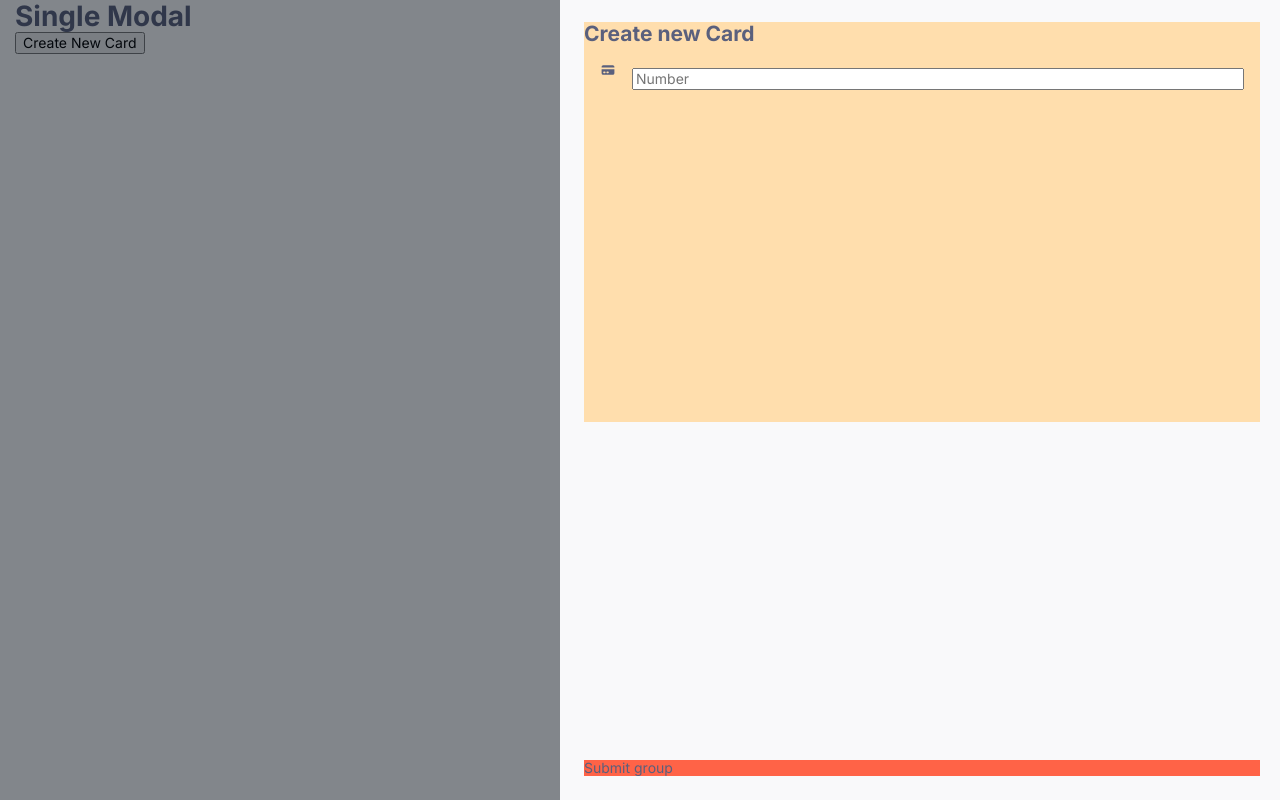
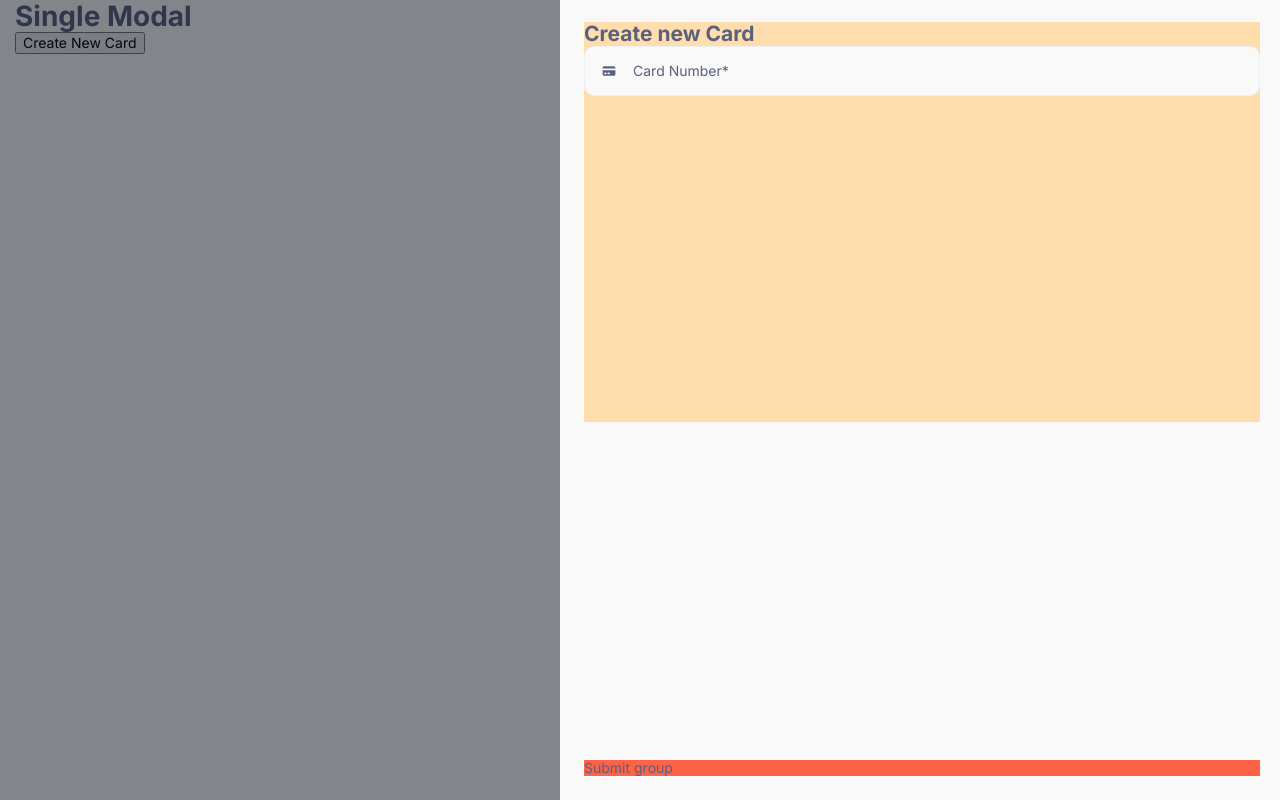
Before and after one commit to lex-od/next-single-modal, a Next.js app: page / in a window 1280 px wide. Both pictures are taken after a click on the button "Create New Card". Built offline with nearby package versions, Linux system fonts and the light colour scheme.

Commit message:
Adds input base styles

```diff
--- a/src/components/ui/Modal/Input/Input.module.scss
+++ b/src/components/ui/Modal/Input/Input.module.scss
@@ -3,6 +3,11 @@
   display: flex;
   align-items: center;
   gap: 16px;
+
+  background-color: #f9f9fa;
+  border: 1px solid #edeff1;
+  border-radius: 10px;
+  cursor: text;
 }
 
 .inputWrap {
@@ -15,6 +20,29 @@
 
 .input {
   width: 100%;
+  padding: 0;
+
+  border: none;
+  outline: none;
+  background-color: transparent;
+
+  color: #070f18;
+  line-height: 1.71;
+
+  &::placeholder {
+    opacity: 0;
+    color: #b8bbc8;
+    transition: opacity 200ms;
+  }
+  &:focus::placeholder {
+    opacity: 1;
+  }
+  &:focus + .labelText,
+  &:not(:placeholder-shown) + .labelText {
+    top: 0;
+    transform: none;
+    font-size: 12px;
+  }
 }
 
 .labelText {
@@ -22,4 +50,7 @@
   left: 0;
   top: 50%;
   transform: translateY(-50%);
+  transition: all 200ms;
+
+  line-height: 1.33;
 }
--- a/src/components/ui/Modal/Input/Input.tsx
+++ b/src/components/ui/Modal/Input/Input.tsx
@@ -15,7 +15,7 @@ export const Input: FC<IInput> = ({ label, placeholder, icon: Icon }) => {
       <span className={css.inputWrap}>
         <input className={css.input} placeholder={placeholder} />
 
-        {/* <span className={css.labelText}>{label}</span> */}
+        <span className={css.labelText}>{label}</span>
       </span>
     </label>
   );
```
